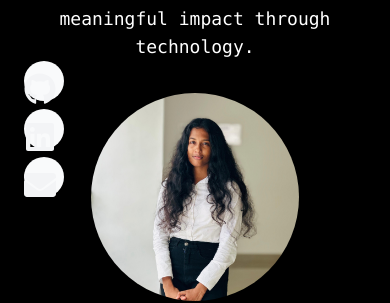
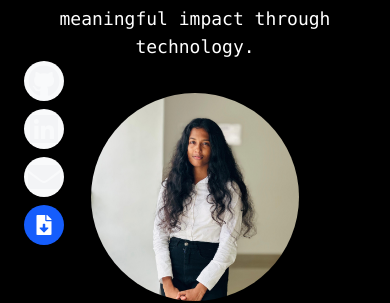
Before and after one commit to JENEESHAPRIYADARSHANI/MyPortfolio, a React app: page / in a window 390 px wide. Shown: the part 459-762 px from the top of the page. Built offline with nearby package versions, Linux system fonts and the light colour scheme; the HTML template or start-up script is replaced by a standard one.

Commit message:
Update the CV

```diff
--- a/src/components/FloatingDoc.jsx
+++ b/src/components/FloatingDoc.jsx
@@ -1,12 +1,12 @@
 import { useState } from "react";
-import { FaGithub, FaLinkedin, FaEnvelope } from "react-icons/fa";
+import { FaGithub, FaLinkedin, FaEnvelope, FaFileDownload } from "react-icons/fa";
 import { motion, AnimatePresence } from "framer-motion";
 
 export const FloatingDoc = () => {
   const items = [
     {
       title: "GitHub",
-      href :"https://github.com/JENEESHAPRIYADARSHANI",
+      href: "https://github.com/JENEESHAPRIYADARSHANI",
       icon: <FaGithub className="h-8 w-8" />,
     },
     {
@@ -20,6 +20,8 @@ export const FloatingDoc = () => {
       icon: <FaEnvelope className="h-8 w-8" />,
     },
   ];
+
+  const cvLink = "src/assets/Jeneesha_Priyadarshani.pdf";
 
   return (
     <>
@@ -39,20 +41,48 @@ export const FloatingDoc = () => {
             >
               <a
                 href={item.href}
-                className="h-10 w-10 rounded-full bg-gray-50 dark:bg-neutral-900 flex items-center flex justify-start transition-all duration-300 ease-in-out transform hover:scale-110"
+                className="h-10 w-10 rounded-full bg-gray-50 dark:bg-neutral-900 flex items-center justify-center transition-all duration-300 ease-in-out transform hover:scale-110"
               >
-                <div className="h-4 w-4">{item.icon}</div>
+                {item.icon}
               </a>
             </motion.div>
           ))}
+
+          {/* Download CV Icon Button (Mobile) */}
+          <motion.div
+            initial={{ opacity: 0, y: 10 }}
+            animate={{ opacity: 1, y: 0 }}
+            exit={{ opacity: 0, y: 10 }}
+            transition={{ duration: 0.3 }}
+          >
+            <a
+              href={cvLink}
+              download
+              className="h-10 w-10 rounded-full bg-blue-600 flex items-center justify-center text-white hover:bg-blue-700 transition-all duration-300 ease-in-out"
+            >
+              <FaFileDownload className="h-5 w-5" />
+            </a>
+          </motion.div>
         </div>
       </div>
 
       {/* Desktop View */}
-      <div className="mx-auto ml-2 w-45  mt-6 hidden md:flex h-16 gap-6 items-end rounded-2xl bg-gray-50 dark:bg-neutral-900 px-2 pb-4 ">
-        {items.map((item) => (
-          <IconContainer key={item.title} {...item} />
-        ))}
+      <div className="mx-auto ml-2 w-45 mt-6 hidden md:flex flex-col gap-4 items-start">
+        <div className="flex h-16 gap-6 items-end rounded-2xl bg-gray-50 dark:bg-neutral-900 px-2 pb-4">
+          {items.map((item) => (
+            <IconContainer key={item.title} {...item} />
+          ))}
+        </div>
+
+        {/* Download CV Button (Desktop) */}
+        <a
+          href={cvLink}
+          download
+          className="flex items-center gap-2 rounded-full bg-blue-600 text-white px-4 py-2 text-sm font-medium hover:bg-blue-700 transition-all duration-300 ease-in-out"
+        >
+          <FaFileDownload />
+          Download CV
+        </a>
       </div>
     </>
   );
```
Also changed, not shown: 1 other file (tests, documents, lock files or other folders).
